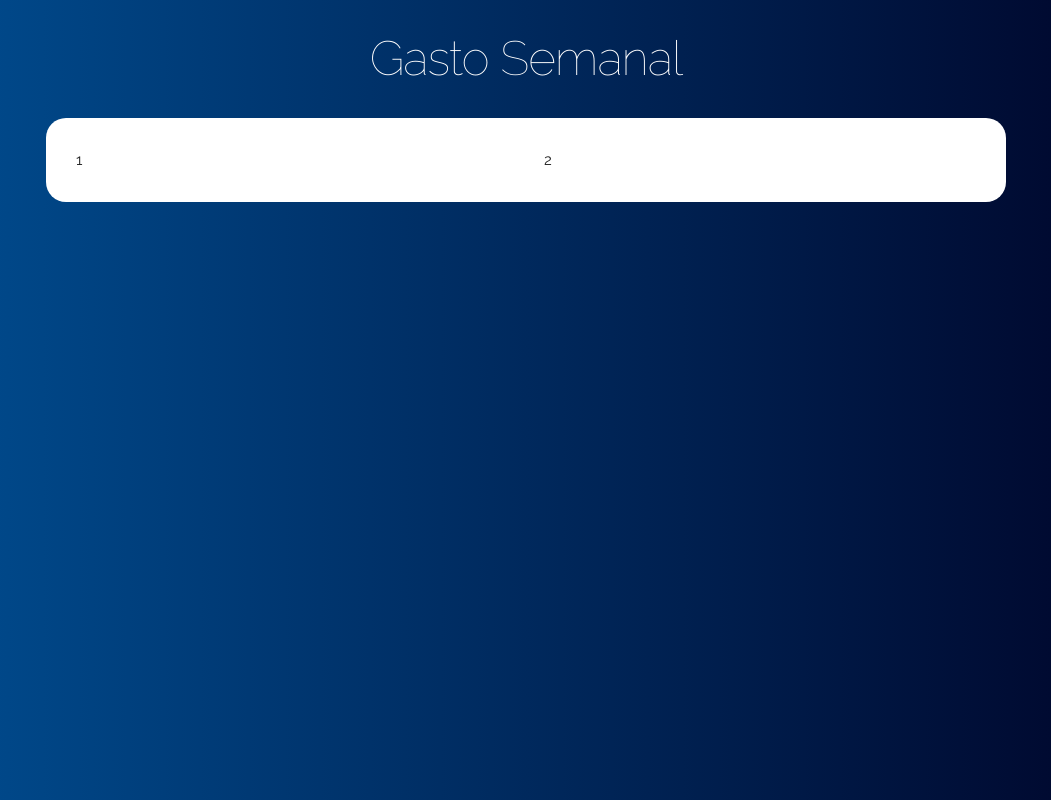
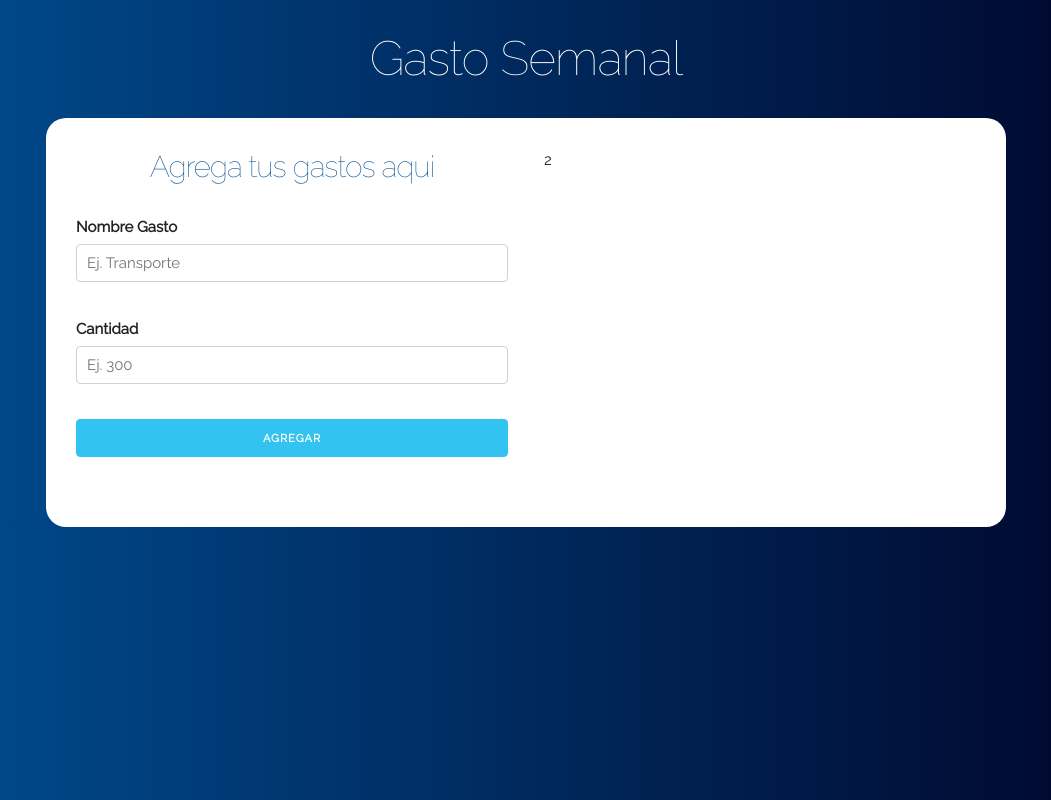
Before and after one commit to AleeSeydoux/gastoSemanal, a React (Create React App) app: page / in a window 1280 px wide. Shown: the whole page, without its empty margins (114-1165 px from the left). Built offline with nearby package versions, Linux system fonts and the light colour scheme.

Commit message:
Formulario añadido

```diff
--- a/src/componentes/App.js
+++ b/src/componentes/App.js
@@ -1,6 +1,7 @@
 import React, {Component} from 'react';
 import '../css/App.css';
 import Header from './Header';
+import Formulario from './Formulario';
 
 class App extends Component {
   render(){
@@ -12,7 +13,7 @@ class App extends Component {
         <div className="contenido-principal contenido">
           <div className="row">
             <div className="one-half column">
-1
+              <Formulario/>
             </div>
             <div className="one-half column">
 2
--- /dev/null
+++ b/src/componentes/Formulario.js
@@ -0,0 +1,23 @@
+import React, {Component} from 'react';
+
+class FormularioGasto extends Component {
+    render() {
+        return(
+        <form>
+            <h2>Agrega tus gastos aqui</h2>
+            <div className="campo">
+                <label>Nombre Gasto</label>
+                <input className="u-full-width" type="text" placeholder="Ej. Transporte" />
+            </div>
+
+            <div className="campo">
+                <label>Cantidad</label>
+                <input className="u-full-width" type="text" placeholder="Ej. 300" />
+            </div>
+
+            <input className="button-primary u-full-width" type="submit" value="Agregar" />
+        </form>
+        )
+    }
+}
+export default FormularioGasto;
```
